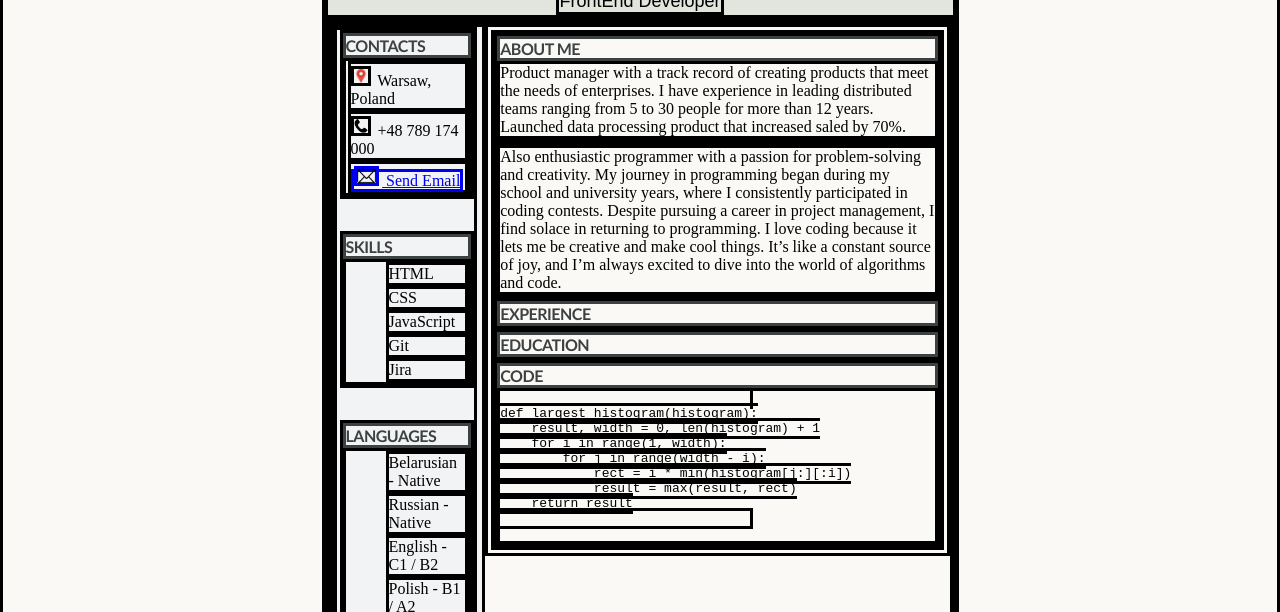
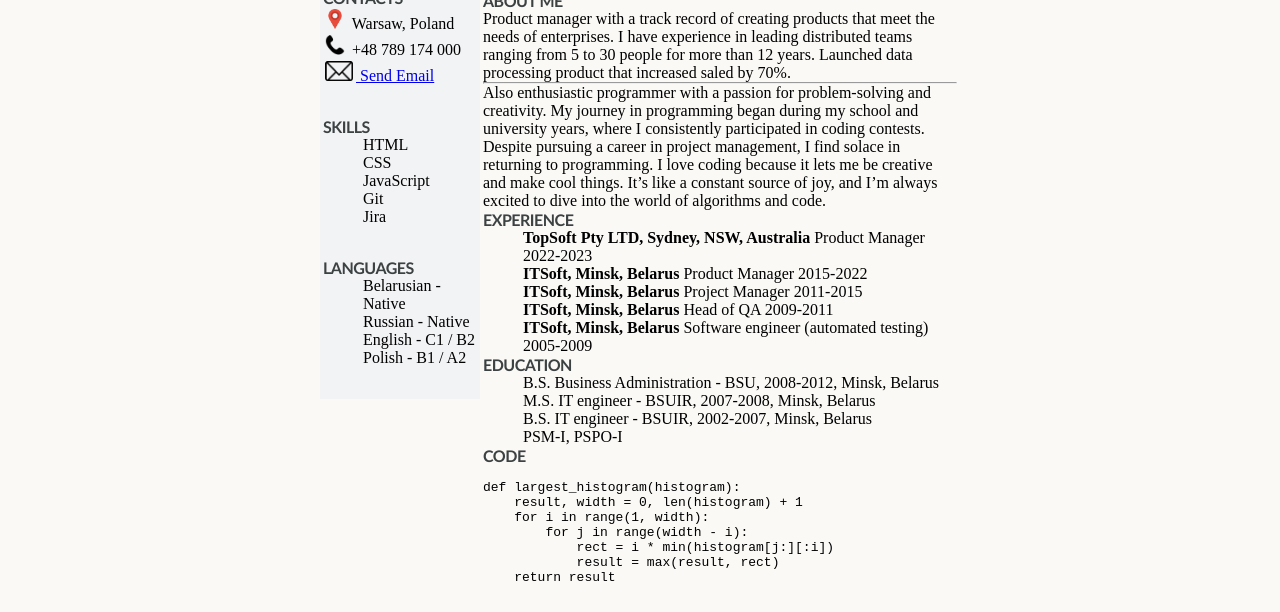
Before and after one commit to vit-aborigen/rsschool-cv, a plain HTML site: page index.html in a window 1280 px wide. Shown: the part 125-737 px from the top of the page. Drawn offline with Linux system fonts and the light colour scheme.

Commit message:
feat: add experience and education sections

```diff
--- a/index.html
+++ b/index.html
@@ -73,10 +73,23 @@
 
                         <section class="right_column" id="experience">
                             <h3>Experience</h3>
+                            <ul>
+                                <li><b>TopSoft Pty LTD, Sydney, NSW, Australia</b> Product Manager 2022-2023</li>
+                                <li><b>ITSoft, Minsk, Belarus</b> Product Manager 2015-2022</li>
+                                <li><b>ITSoft, Minsk, Belarus</b> Project Manager 2011-2015</li>
+                                <li><b>ITSoft, Minsk, Belarus</b> Head of QA 2009-2011</li>
+                                <li><b>ITSoft, Minsk, Belarus</b> Software engineer (automated testing) 2005-2009</li>
+                            </ul>
                         </section>
 
                         <section class="right_column" id="education">
                             <h3>Education</h3>
+                            <ul>
+                                <li>B.S. Business Administration - BSU, 2008-2012, Minsk, Belarus</li>
+                                <li>M.S. IT engineer - BSUIR, 2007-2008, Minsk, Belarus</li>
+                                <li>B.S. IT engineer - BSUIR, 2002-2007, Minsk, Belarus</li>
+                                <li>PSM-I, PSPO-I</li>
+                            </ul>
                         </section>
 
                         <section class="right_column" id="code_sample">
--- a/style.css
+++ b/style.css
@@ -1,7 +1,6 @@
 * {
     box-sizing: border-box;
     margin: 0px;
-    border: solid;
 }
 
 h1 {
```
